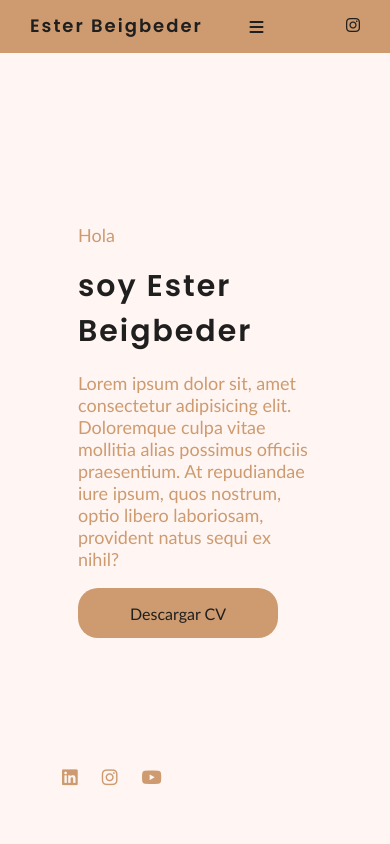
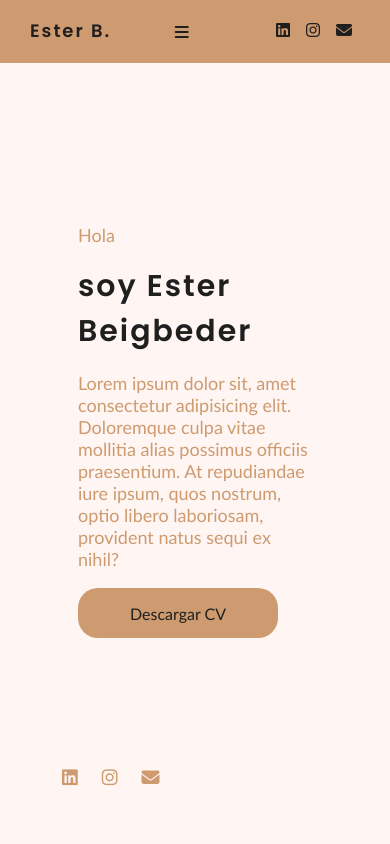
Before and after one commit to MdeMaic/MdeMaic.github.io, a plain HTML site: page esterbeigbeder/index.html in a window 390 px wide. Shown: the top 844 px of the page. Drawn offline with Linux system fonts and the light colour scheme.

Commit message:
social fixed

```diff
--- a/esterbeigbeder/index.html
+++ b/esterbeigbeder/index.html
@@ -16,6 +16,7 @@
     <section id="main">
         <nav>
             <a href="#main" class="logo">Ester Beigbeder</a>
+            <a href="#main" class="logo-mini">Ester B.</a>
             <div class="toggle"></div>
             <ul class="menu">
                 <li><a href="#main">Home</a></li>
@@ -23,7 +24,12 @@
                 <li><a href="#portfolio">Portfolio</a></li>
                 <li><a href="#contact-form">Contacto</a></li>
             </ul>
-            <a href="https://www.instagram.com/rocafortybeigbeder/" target="_blank" class="lang"><i class="fab fa-instagram"></i></a>
+
+            <div class="lang">
+                <a href="https://www.linkedin.com/in/ester-alvarez-beigbeder-4a175837/" target="_blank"><i class="fab fa-linkedin"></i></a>
+                <a href="https://www.instagram.com/rocafortybeigbeder/" target="_blank"><i class="fab fa-instagram"></i></a>
+                <a href="mailto:esterbeigbeder@gmail.com?subject=Contacto%20Ester%20Beigbeder" target="_blank"><i class="fa fa-envelope"></i></a>
+            </div>
         </nav>
 
         <div class="name">
@@ -37,9 +43,9 @@
         </div>
 
         <div class="social">
-            <a href="#"><i class="fab fa-linkedin"></i></a>
+            <a href="https://www.linkedin.com/in/ester-alvarez-beigbeder-4a175837/" target="_blank"><i class="fab fa-linkedin"></i></a>
             <a href="https://www.instagram.com/rocafortybeigbeder/" target="_blank"><i class="fab fa-instagram"></i></a>
-            <a href="#"><i class="fab fa-youtube"></i></a>
+            <a href="mailto:esterbeigbeder@gmail.com?subject=Contacto%20Ester%20Beigbeder" target="_blank"><i class="fa fa-envelope"></i></a>
         </div>
 </section>
 
--- a/esterbeigbeder/style.css
+++ b/esterbeigbeder/style.css
@@ -58,12 +58,17 @@ nav{
 }
 
 .lang{
+    display: flex;
+    justify-content: space-between;
+}
+.lang a{
     color: #201F1F;
+    margin: 6px 12px;
     font-family: 'Poppins', sans-serif;
     border-bottom: 2px solid transparent;
 }
 
-.lang:hover{
+.lang a:hover{
     border-bottom: 2px solid white;
     color: #FFF5F3;
     transition: all ease 0.3s;
@@ -79,6 +84,22 @@ nav{
 }
 
 .logo:hover{
+    border-bottom: 2px solid white;
+    color: #FFF5F3;
+    transition: all ease 0.3s;
+}
+
+.logo-mini{
+    display: none;
+    color: #201F1F;
+    font-size: 18px;
+    font-weight: bold;
+    font-family: 'Poppins';
+    letter-spacing: 2px;
+    border-bottom: 2px solid transparent;
+}
+
+.logo-mini:hover{
     border-bottom: 2px solid white;
     color: #FFF5F3;
     transition: all ease 0.3s;
@@ -510,10 +531,20 @@ li a {
 }
 
 @media(max-width:900px){
+
+
     .toggle{
         display: block;
+        padding-left: 20px;
     }
 
+
+    .lang a{
+        color: #201F1F;
+        margin: 6px 8px;
+        font-family: 'Poppins', sans-serif;
+        border-bottom: 2px solid transparent;
+    }
     .toggle:before{
         content: '\f0c9';
         font-family: fontAwesome;
@@ -629,6 +660,14 @@ li a {
 
 @media(max-width:600px){
 
+    .logo{
+        display: none;
+    }
+
+    .logo-mini{
+        display: block;
+    }
+
     .p-b-container{
         grid-template-columns: 1fr;
     }
```
